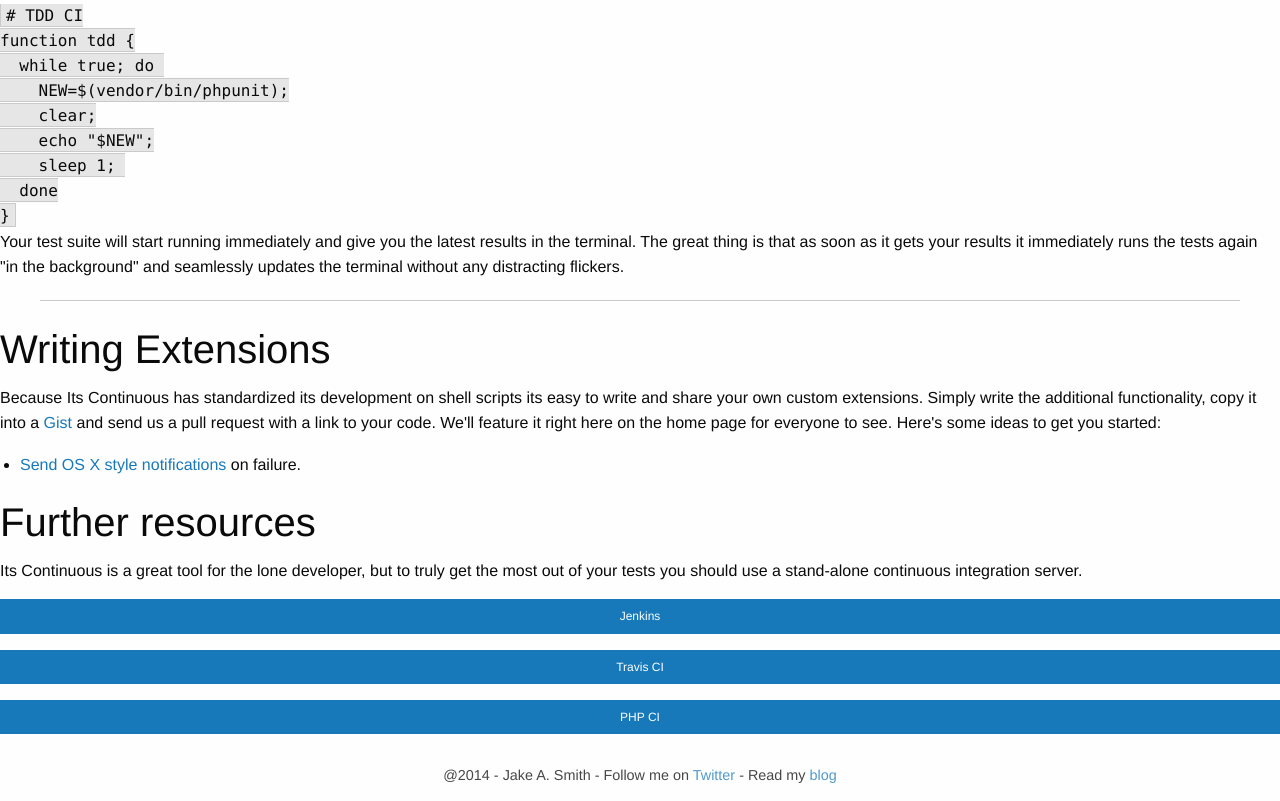
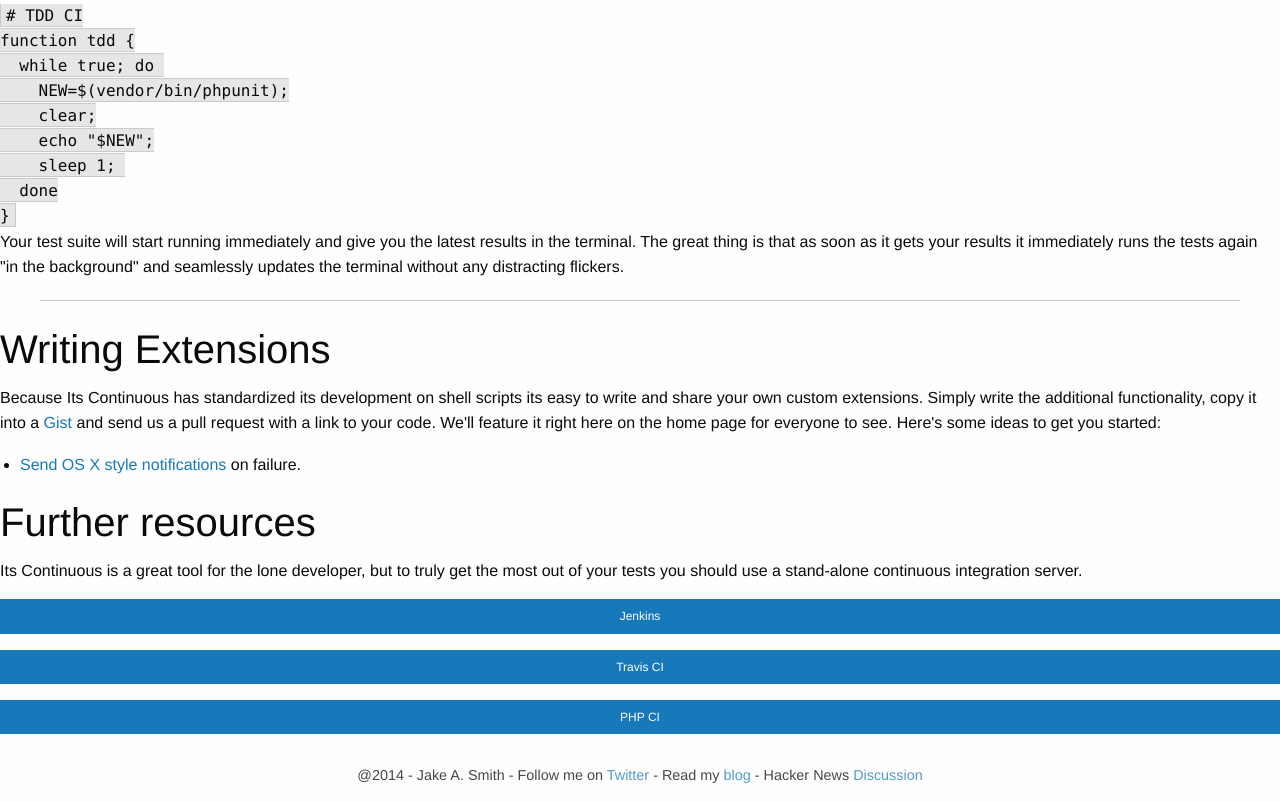
Before and after one commit to jakeasmith/its-continuous, a plain HTML site: page index.html in a window 1280 px wide. Shown: the part 1331-2132 px from the top of the page. Drawn offline with nearby package versions, Linux system fonts and the light colour scheme.

Commit message:
Added a link to the hacker news discussion

```diff
--- a/index.html
+++ b/index.html
@@ -134,6 +134,7 @@ function tdd {
         - Jake A. Smith
         - Follow me on <a href="http://twitter.com/jakeasmith">Twitter</a>
         - Read my <a href="http://jakeasmith.com">blog</a>
+        - Hacker News <a href="https://news.ycombinator.com/item?id=7128108">Discussion</a>
     </div>
 </div>
 
```
